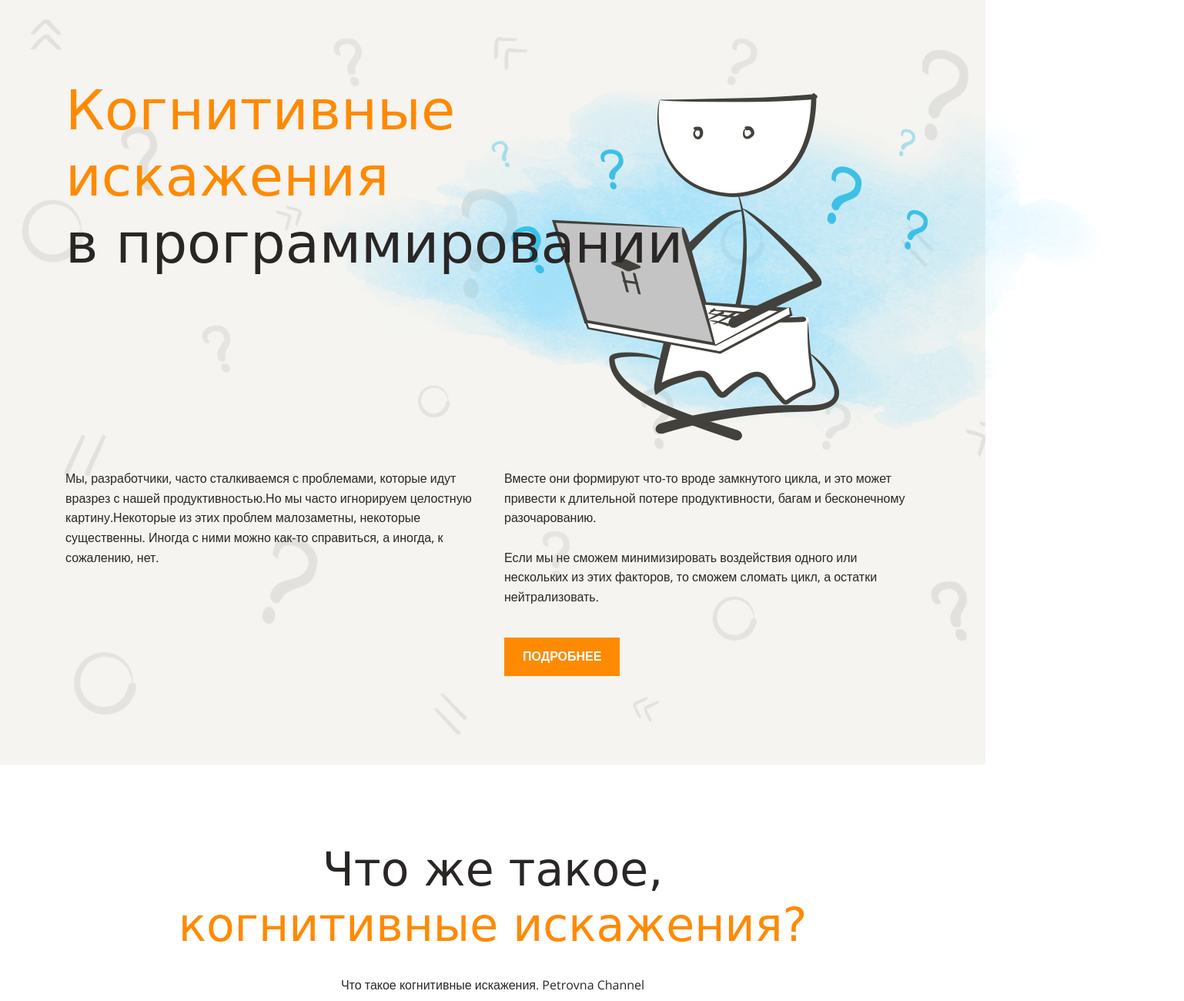
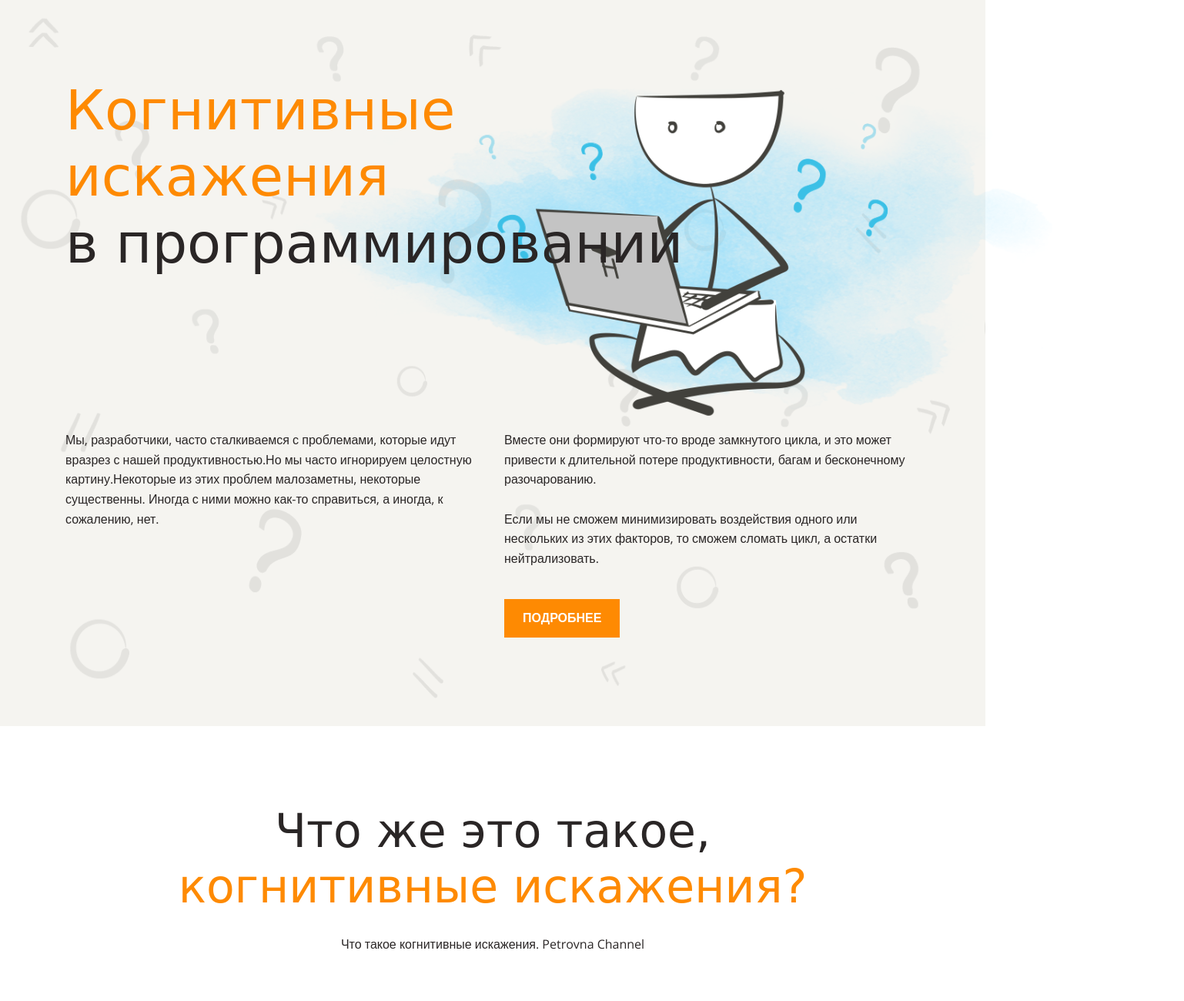
Before and after one commit to MyNameIsMary02/layout-designer-project-lvl1, a website: page src/index.html in a window 1280 px wide. Shown: the top 1300 px of the page at 77% size, 1538 px wide, since content can reach past the window. Drawn offline with nearby package versions, Linux system fonts and the light colour scheme; grey boxes are pictures that could not be loaded; a web font is replaced by a local one.

Commit message:
fix changes

```diff
--- a/src/index.html
+++ b/src/index.html
@@ -19,9 +19,7 @@
                     <h1>Когнитивные<br>искажения<br><span style="color: var(--dark)">в программировании</span>                 </h1>
                 </div>
 
-                <div class="picture1">
-               <img src="images/main.png" alt="изображение1">
-                </div>
+                <img class="picture1" src="images/main.png" alt="изображение1">
 
                 <div class="flex-section1">
                     <div class="column">Мы, разработчики, часто сталкиваемся с проблемами, которые идут вразрез с нашей
@@ -46,7 +44,7 @@
         <section>
             <div class="container1">
 
-                <h2 style="text-align:center">Что же такое,<br><span style="color: var(--main-color)">когнитивные
+                <h2 style="text-align:center">Что же это такое,<br><span style="color: var(--main-color)">когнитивные
                     искажения?</span>
                 </h2>
                 <p style="text-align:center">Что такое когнитивные искажения. Petrovna Channel</p>
--- a/src/styles/style.css
+++ b/src/styles/style.css
@@ -44,16 +44,17 @@ h5,
 }
 
 h1 {
+  margin-top: 0;
+  margin-bottom: 0;
+
   color: var(--main-color);
   font-size: 72px;
-  margin-top: 0;
-  margin-bottom: 0;
 }
 
 h2,
 .h2 {
-  margin-bottom: 30px;
   margin-top: 0;
+  margin-bottom: 27px;
 
   font-size: 60px;
 }
@@ -77,8 +78,8 @@ h4,
 }
 
 h6 {
+  margin-top: 0;
   margin-right: 0;
-  margin-top: 0;
   margin-bottom: 0;
   padding: 5px 10px;
 
@@ -152,15 +153,15 @@ header {
 
   z-index: 100;
 
+  width: 1082px;
+
   height: 525px;
-
-  width: 1082px;
 }
 
 .flex-section1 {
   display: flex;
   flex-wrap: wrap;
-  margin-top: 185px;
+  margin-top: 135px;
   margin-right: -15px;
   margin-left: -15px;
 }
@@ -236,9 +237,7 @@ header {
 .menu-item {
   box-sizing: border-box;
 
-  margin-top: 10px;
-
-  margin-bottom: 10px;
+  margin-bottom: 20px;
 
   text-align: left;
 
```
